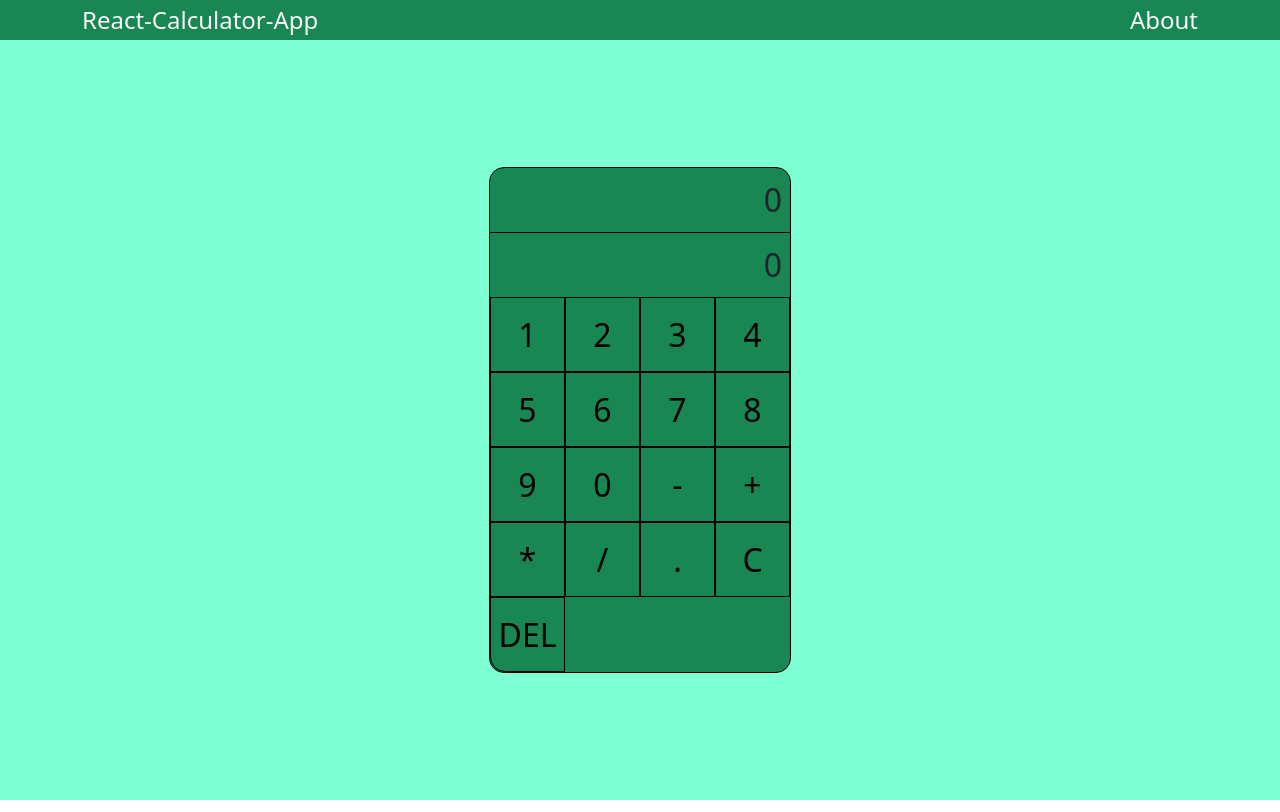
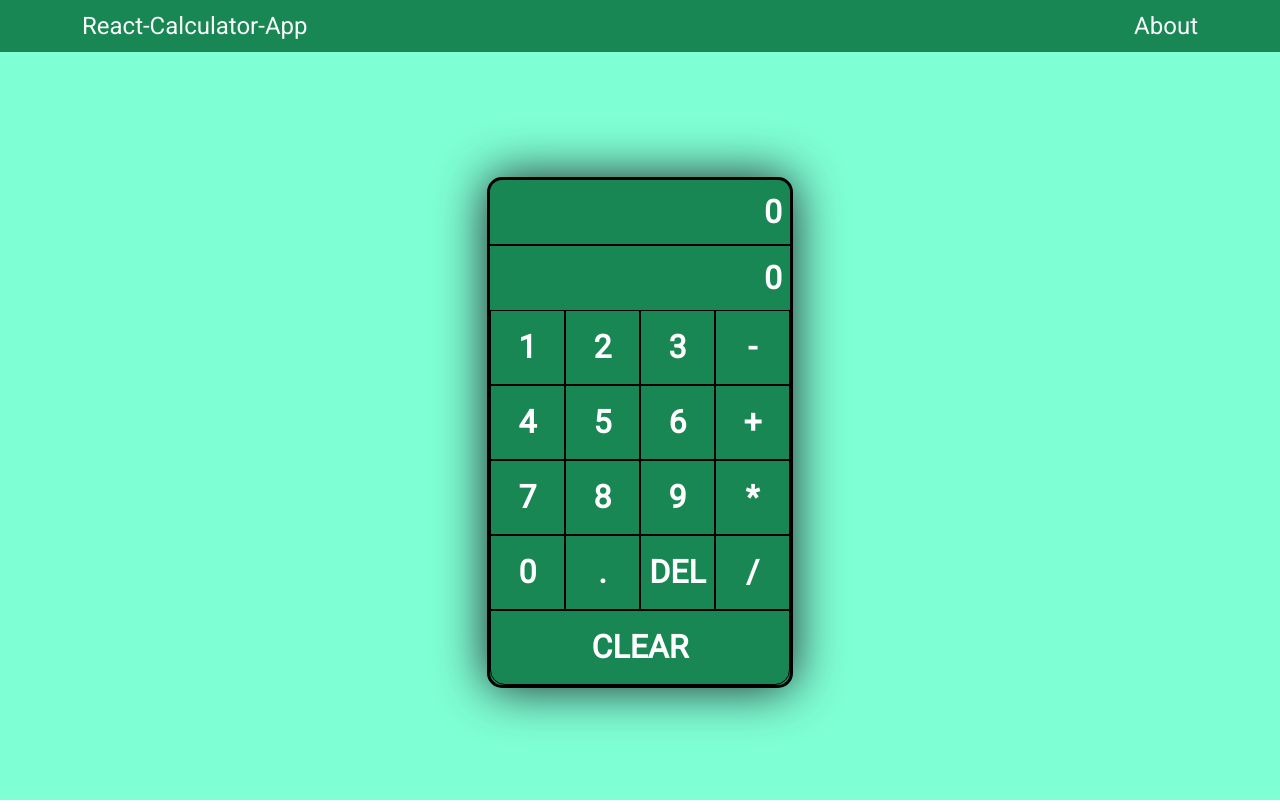
Before and after one commit to jipark92/react-calculator-app, a JavaScript app: page / in a window 1280 px wide. Built offline with nearby package versions, Linux system fonts and the light colour scheme; the HTML template or start-up script is replaced by a standard one.

Commit message:
add more visual style and clean button layout

```diff
--- a/src/components/Calculator.js
+++ b/src/components/Calculator.js
@@ -11,22 +11,20 @@ export default function Calculator() {
                     <button>1</button>
                     <button>2</button>
                     <button>3</button>
+                    <button>-</button>
                     <button>4</button>
                     <button>5</button>
                     <button>6</button>
+                    <button>+</button>
                     <button>7</button>
                     <button>8</button>
                     <button>9</button>
+                    <button>*</button>
                     <button>0</button>
-
-                    <button>-</button>
-                    <button>+</button>
-                    <button>*</button>
+                    <button>.</button>
+                    <button>DEL</button>
                     <button>/</button>
-
-                    <button>.</button>
-                    <button>C</button>
-                    <button className="delete-btn">DEL</button>
+                    <button className="clear-btn">CLEAR</button>
                 </div>
             </div>
         </div>
--- a/src/index.css
+++ b/src/index.css
@@ -1,7 +1,10 @@
+@import url('https://fonts.googleapis.com/css2?family=Roboto&display=swap');
+
 * {
     margin: 0;
     padding: 0;
     box-sizing: border-box;
+    font-family: 'Roboto', sans-serif;
 }
 
 .main-container {
@@ -11,7 +14,7 @@
 }
 
 .title-container {
-    height: 5vh;
+    min-height: 5vh;
     width: 100%;
     display: flex;
     justify-content: center;
@@ -32,7 +35,8 @@
 }
 
 .calculator {
-    border: 1px solid black;
+    border: 3px solid black;
+    box-shadow: 0px 0px 50px currentColor;
     border-radius: 15px;
     max-width: 350px;
     max-height: 550px;
@@ -44,12 +48,14 @@
     width: 100%;
     display: flex;
     flex-direction: column;
+    color: white;
+    font-weight: 1000;
 }
 
 .previous-display {
     display: flex;
     justify-content: flex-end;
-    border-bottom: 1px solid black;
+    border-bottom: 2px solid black;
     padding: 0.5rem;
 }
 
@@ -69,8 +75,17 @@
     border: 1px solid black;
     font-size: 2rem;
     background-color: #198754;
+    color: white;
+    font-weight: 1000;
 }
 
-.delete-btn {
+.btns-container button:hover {
+    background-color:  rgb(171, 250, 224);
+    color:black;
+}
+
+.clear-btn {
     border-bottom-left-radius: 15px;
+    border-bottom-right-radius: 15px;
+    width: 300px;
 }
```
